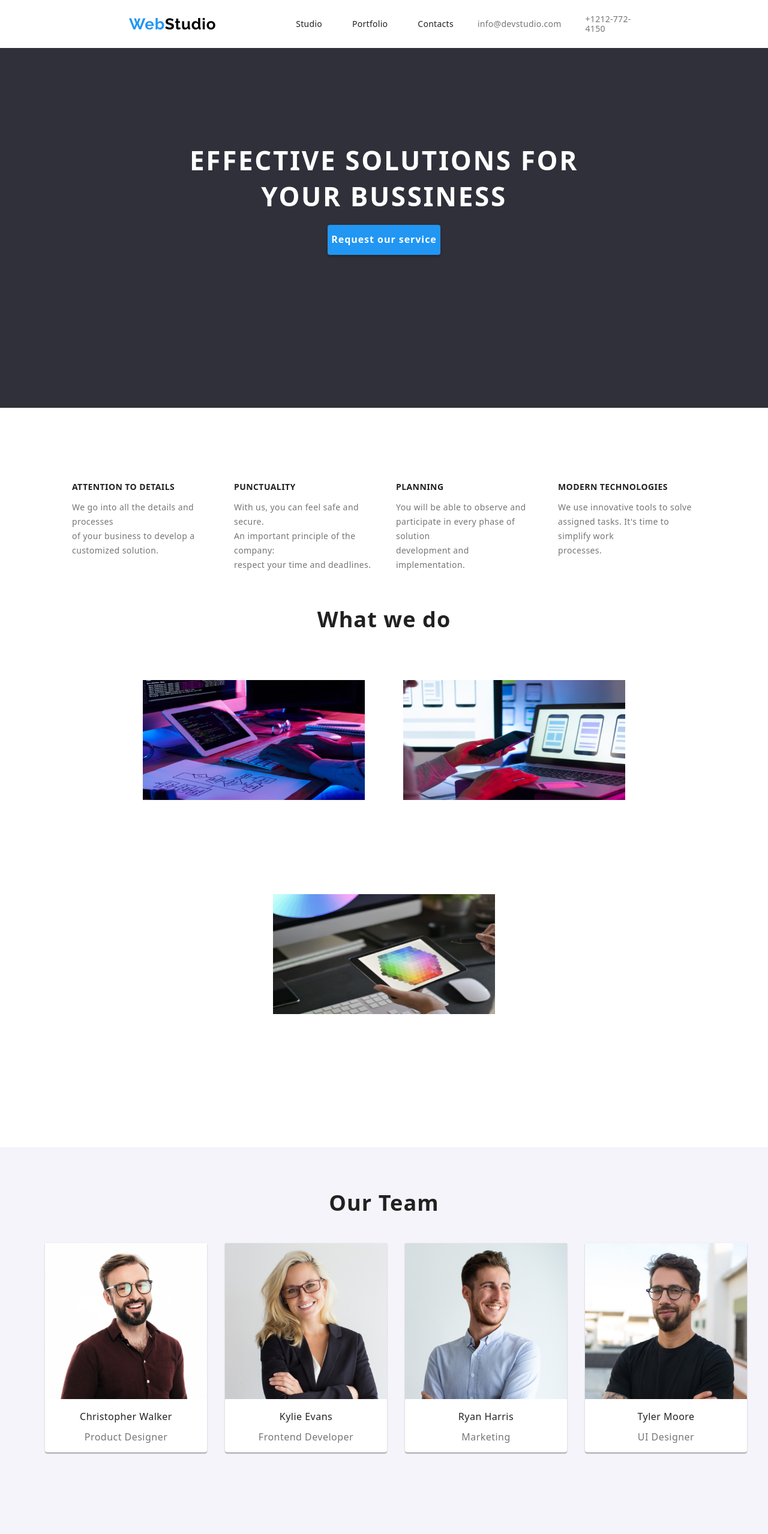
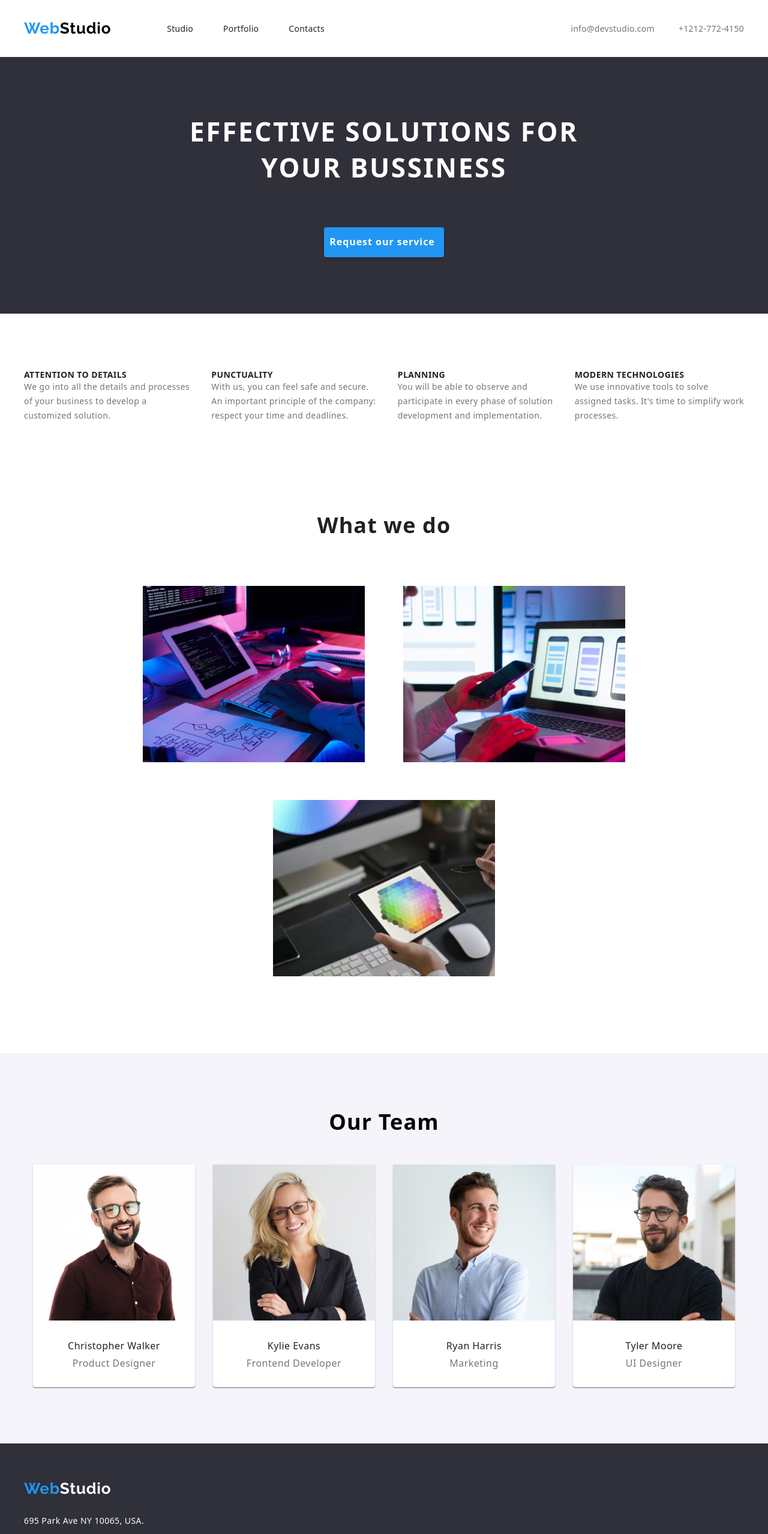
Before and after one commit to lechinal/goit-markup-hw-03, a plain HTML site: page index.html in a window 1280 px wide. Shown: the top 2558 px of the page at 60% size. Drawn offline with nearby package versions, Linux system fonts and the light colour scheme.

Commit message:
hw3-update

```diff
--- a/css/styles.css
+++ b/css/styles.css
@@ -25,6 +25,14 @@
 
 /* Globals */
 
+* {
+  margin-block-start: 0px;
+  margin-block-end: 0px;
+  margin-inline-start: 0px;
+  margin-inline-end: 0px;
+  padding-inline-start: 0px;
+}
+
 .section {
   padding-top: 94px;
   padding-bottom: 94px;
@@ -38,28 +46,22 @@ body {
   list-style: none;
 }
 
-.container-studio,
-.container-portfolio {
-  width: 100%;
-  margin: 0px auto;
+.container {
+  max-width: 1200px;
+  margin: 0 auto;
 }
 
 /* Header */
 
 .header-section-portfolio {
   background-color: var(--background-color-header-and-main);
-  display: flex;
-  align-items: center;
 
   border: 1px solid #ececec;
 }
 
 .header-section {
-  background-color: var(--background-color-header-and-main);
-  display: flex;
-  align-items: center;
-  height: 80px;
 }
+
 .header-logo {
   color: #000000;
   font-family: "Raleway";
@@ -82,34 +84,30 @@ body {
   color: #2196f3;
 }
 
+.nav-list {
+  display: flex;
+  align-items: center;
+  justify-content: space-between;
+  padding: 32px 0px 32px 0px;
+  gap: 50px;
+  flex-grow: 1;
+}
+
+.logo-nav-container {
+  display: flex;
+  align-items: center;
+}
 .nav-item {
   display: flex;
   gap: 50px;
-  flex-grow: 1;
   align-items: center;
 }
 
 .contacts {
   display: flex;
   gap: 40px;
-  align-items: center;
-}
-.contacts-item-phone {
-  padding-right: 215px;
 }
 
-.nav-list ul li a {
-  display: flex;
-}
-.nav-list {
-  color: #fff;
-
-  height: 80px;
-  left: 0px;
-  top: 0px;
-  display: flex;
-  flex-grow: 1;
-}
 .nav-item .link-nav {
   font-weight: var(--font-weight-500);
   font-size: var(--font-size-general);
@@ -122,7 +120,10 @@ body {
 .contacts-item-list {
   height: 16px;
 }
-
+.nav-item-list {
+  display: flex;
+  align-items: center;
+}
 .contacts .link:hover,
 .contacts .link:focus {
   color: #2196f3;
@@ -143,29 +144,29 @@ body {
   background-color: var(--background-color-header-and-main);
 }
 
+/* About Us Section */
+
 .about-us-section {
-  position: relative;
   background-color: var(--background-color-footer-and-about-us-section);
+}
+.about-us-section .container {
   display: flex;
   flex-direction: column;
+  align-items: center;
   justify-content: center;
-  align-items: center;
-  height: 600px;
 }
 
 .title-btn {
-  display: flex;
-  font-weight: var(--font-weight-900);
+  width: 696px;
+  height: 120px;
+  font-weight: 900;
   font-size: 44px;
-  line-height: 1.36;
+  line-height: 60px;
   text-align: center;
   letter-spacing: 0.06em;
   text-transform: uppercase;
   color: #ffffff;
-  margin-bottom: 200px;
-  height: 120px;
-  left: 452px;
-  top: 280px;
+  margin-bottom: 30px;
 }
 
 .btn-request:hover,
@@ -175,7 +176,6 @@ body {
 }
 
 .btn-request {
-  position: absolute;
   margin-top: 40px;
   height: 50px;
   background: #2196f3;
@@ -189,19 +189,21 @@ body {
   border: none;
   box-shadow: 0px 4px 4px rgba(0, 0, 0, 0.15);
   border-radius: 4px;
+  width: 200px;
+  height: 50px;
 }
-/* About us section
- */
+/* Details Section */
+
 .details-section {
   height: 101px;
-  left: 215px;
-  top: 774px;
 }
 .details {
   display: flex;
   align-items: center;
-  justify-content: center;
+  justify-content: space-between;
   align-content: center;
+  padding: 0;
+  margin: 0;
 }
 .title-details {
   font-weight: var(--font-weight-700);
@@ -211,7 +213,6 @@ body {
   text-transform: uppercase;
   color: var(--text-color);
   padding-right: 30px;
-
   height: 16px;
 }
 
@@ -221,9 +222,6 @@ body {
   line-height: 1.71;
   letter-spacing: var(--letter-spacing-03em);
   color: var(--our-team-job-and-paragraph-title-details);
-  padding-right: 30px;
-
-  width: 270px;
   height: 75px;
 }
 
@@ -236,7 +234,6 @@ body {
 
 .what-we-do-images {
   margin: 30px;
-  padding-bottom: 94px;
 }
 
 .what-we-do-title {
@@ -257,13 +254,6 @@ body {
 
 /* Our Team */
 
-.our-team {
-  display: flex;
-  flex-direction: column;
-  justify-content: center;
-  align-items: center;
-}
-
 .our-team-list {
   box-shadow: 0px 1px 3px rgb(0 0 0 / 12%), 0px 1px 1px rgb(0 0 0 / 14%),
     0px 2px 1px rgb(0 0 0 / 20%);
@@ -273,9 +263,6 @@ body {
 
 .our-team {
   background-color: #f5f4fa;
-  height: 648px;
-  left: 0px;
-  top: 1449px;
 }
 
 .our-team-name {
@@ -294,34 +281,34 @@ body {
   text-align: center;
   letter-spacing: var(--letter-spacing-03em);
   color: var(--our-team-job-and-paragraph-title-details);
+  padding: 0;
+  margin: 10px 0 30px 0;
 }
 
 .title-our-team {
-  height: 42px;
-  left: 718px;
-  top: 1543px;
-  margin-top: -50px;
+  font-weight: 700;
+  font-size: 36px;
+  line-height: 1.167;
+  text-align: center;
+  color: var(--color-text);
+  padding: 0px 0px 50px 0px;
 }
 
 .list {
+  display: flex;
   gap: 30px;
-  display: flex;
-  flex-direction: row;
-  align-items: center;
-  flex-wrap: wrap;
   justify-content: center;
+}
+
+.list h3 {
+  margin: 30px 0 0 0;
 }
 
 /* Footer */
 
 .footer-section {
   background-color: var(--background-color-footer-and-about-us-section);
-  display: flex;
-  flex-direction: column;
   padding-top: 60px;
-  height: 251px;
-  left: 0px;
-  top: 1628px;
 }
 
 .footer-logo {
@@ -347,11 +334,6 @@ body {
   justify-content: center;
   gap: 12px;
   padding-top: 28px;
-}
-.address-list,
-.footer-logo,
-.header-logo {
-  padding-left: 215px;
 }
 
 .address-list :hover,
@@ -400,11 +382,11 @@ body {
 .buttons-section {
   display: flex;
   justify-content: center;
-  padding-top: 100px;
 }
 
 .buttons-list {
   display: flex;
+  gap: 8px;
 }
 
 .btns {
@@ -419,19 +401,13 @@ body {
   color: var(--text-color);
   cursor: pointer;
   font-family: var(--font-family-Roboto);
-
-  margin: 8px;
-  height: 38px;
-  left: 542px;
-  top: 174px;
+  padding: 6px 22px;
 }
 
 /* Images Section */
 
 .list-photo {
-  box-sizing: border-box;
-  display: flex;
-  flex-direction: column;
+  border: 1px solid #eee;
 }
 
 .img-list {
@@ -440,14 +416,7 @@ body {
   flex-wrap: wrap;
   gap: 30px;
   justify-content: center;
-}
-
-.img-section {
-  display: flex;
-  max-width: 1600px;
-  flex-wrap: wrap;
-  justify-content: center;
-  margin: 0 auto;
+  margin: 0px auto 94px auto;
 }
 
 .img-section-title {
@@ -455,7 +424,7 @@ body {
   font-size: var(--font-size-big);
   letter-spacing: var(--letter-spacing-06em);
   color: var(--text-color);
-  padding-left: 24px;
+  padding: 20px 0px 6px 24px;
 }
 
 .img-section-type {
@@ -463,17 +432,5 @@ body {
   font-size: var(--font-size-medium);
   letter-spacing: var(--letter-spacing-03em);
   color: var(--our-team-job-and-paragraph-title-details);
-  padding-left: 24px;
+  padding: 0px 0px 20px 24px;
 }
-.img-section-type {
-  display: flex;
-  align-content: center;
-}
-
-.brd-box {
-  display: block;
-  border: 1px solid #eee;
-}
-.img-section-photo {
-  display: flex;
-}
--- a/index.html
+++ b/index.html
@@ -5,7 +5,8 @@
     <meta charset="UTF-8">
     <meta http-equiv="X-UA-Compatible" content="IE=edge">
     <meta name="viewport" content="width=device-width, initial-scale=1.0">
-    <link rel="stylesheet" href="node_modules/modern-normalize/modern-normalize.css">
+    <link rel="stylesheet"
+        href="https://cdnjs.cloudflare.com/ajax/libs/modern-normalize/1.1.0/modern-normalize.min.css">
     <link rel="preconnect" href="https://fonts.gstatic.com>https://fonts.gstatic.com/">
     <link rel="preconnect" href="https://fonts.googleapis.com">
     <link rel="preconnect" href="https://fonts.gstatic.com" crossorigin>
@@ -18,16 +19,19 @@
 <!-- Studio Page -->
 
 <body>
-    <div class="container-studio">
+
     <!-- Header -->
     <header class="header-section">
+        <div class="container">
+            <nav class="nav-list">
+                <div class="logo-nav-container">
                     <a class="header-logo unstyled-list" href="index.html">Studio</a>
-            <nav class="nav-list">
                     <ul class="nav-item unstyled-list">
                         <li class="nav-item-list"><a class="link-nav" href="index.html">Studio</a></li>
                         <li class="nav-item-list"><a class="link-nav" href="portfolio.html">Portfolio</a></li>
                         <li class="nav-item-list"><a class="link-nav" href="Contacts.html">Contacts</a></li>
                     </ul>
+                </div>
                 <ul class="contacts unstyled-list">
                     <li class="contacts-item-mail"><a class="link"
                             href="mailto:info@devstudio.com">info@devstudio.com</a>
@@ -35,15 +39,20 @@
                     <li class="contacts-item-phone"><a class="link" href="tel:+1212-772-4150">+1212-772-4150</a></li>
                 </ul>
             </nav>
+        </div>
     </header>
     <!-- Main -->
     <main class="main-section">
+        <!-- About Us Section -->
         <section class="about-us-section section">
+            <div class="container">
                 <h1 class="title-btn">Effective solutions for <br>Your bussiness</h1>
                 <button class="btn-request" type="button">Request our service</button>
+            </div>
         </section>
         <!-- Details Section -->
         <section class="details-section section">
+            <div class="container">
                 <ul class="details unstyled-list">
                     <li>
                         <h3 class="title-details">ATTENTION TO DETAILS</h3>
@@ -66,6 +75,7 @@
                             to simplify work<br> processes.</p>
                     </li>
                 </ul>
+            </div>
         </section>
         <!-- What We Do Section -->
         <section class="what-we-do-section section">
@@ -75,11 +85,12 @@
             <img class="what-we-do-images" src="./images/img3.jpg" alt="Styles" width="370" height="294">
         </section>
         <!-- Our Team Section -->
-            <div class="our-team">
-                <h2 class="title-our-team">Our Team</h2>
+        <div class="our-team section">
+            <div class="container">
+                <h2 class="title-our-team ">Our Team</h2>
                 <ul class="list unstyled-list">
                     <li class="our-team-list">
-                        <img src="./images/ourteam1.jpg" alt="Christopher Walker" width="270" height="260">
+                        <img src="./images/ourteam1.jpg" alt="Christopher Walker" height="260">
                         <h3 class="our-team-name">Christopher Walker</h3>
                         <p class="our-team-job">Product Designer</p>
                     </li>
@@ -100,9 +111,12 @@
                     </li>
                 </ul>
             </div>
+        </div>
     </main>
     <!-- Footer -->
-        <footer class="footer-section">
+    <footer class="footer-section section">
+        <div class="container">
+            <div class="footer">
                 <a class="footer-logo" href="Studio.html">Web</a>
                 <address class="address">
                     <ul class="address-list unstyled-list">
@@ -111,8 +125,10 @@
                         <li><a class="address-phone" href="tel:+1212-772-4150">+1212-772-4150</a></li>
                     </ul>
                 </address>
+            </div>
+        </div>
     </footer>
-    </div>
+
 </body>
 
 </html>
```
Also changed, not shown: portfolio.html (+15 -24 lines). Lines whose indentation alone changed are shown as unchanged.
